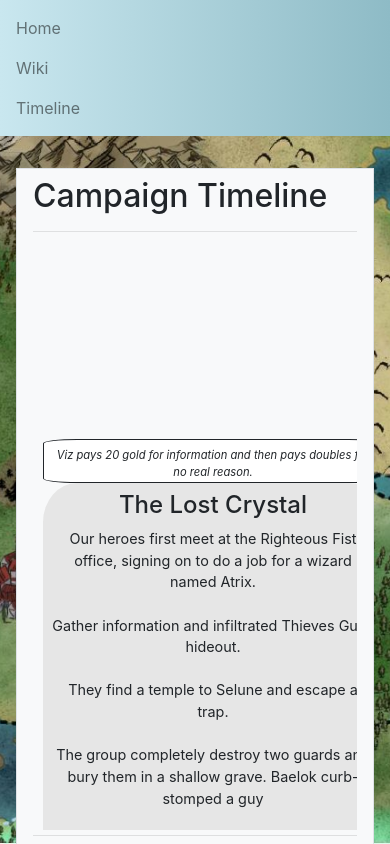
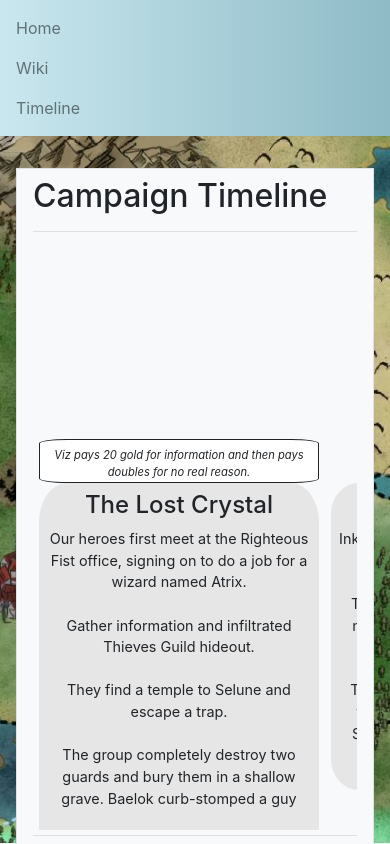
Before and after one commit to jonesec2/Decent_Humanoids, a React (Create React App) app: page /timeline in a window 390 px wide. Shown: the top 844 px of the page. Built offline with nearby package versions, Linux system fonts and the light colour scheme.

Commit message:
under 420 styling

```diff
--- a/src/pages/Home.css
+++ b/src/pages/Home.css
@@ -359,8 +359,8 @@
       /* bottom: -600px; */
       width: 340px;
       bottom: 0;
-      margin-left: 10px!important;
-      margin-right: 10px!important;
+      margin-left: 6px!important;
+      margin-right: 6px!important;
       font-size: 0.9rem;
    }
 
@@ -375,6 +375,73 @@
    .topBlurb {
       min-width: 200px;
       max-width: 340px;
+      max-height: 44px;
+      min-height: 44px;
+      padding: 0.4rem;
+      font-size: 0.7rem;
+
+   }
+
+   .mainInfo {
+      min-height: 280px;
+      max-height: 400px;
+      padding-top: 0.5rem;
+      padding-bottom: 0.5rem;
+   }
+
+   .dot {
+      margin-left: 46.3%;
+      margin-bottom: -17.5rem;
+   }
+
+   .line {
+      margin-bottom: -16.8rem;
+   }
+
+   .sessionNumber {
+      margin-left: 27.9%;
+      margin-bottom: -22rem;
+   }
+
+   .days {
+      margin-left: 27.9%;
+      bottom: -23.8rem;
+   }
+
+   .timeline {
+      min-height: 582px;
+      max-height: 582px;
+   }
+
+   .hrTime {
+      margin-top: 5px;
+   }
+
+}
+
+@media (max-width: 420px) {
+
+   .timelineContainer {
+      position: relative;
+      /* bottom: -600px; */
+      width: 280px;
+      bottom: 0;
+      margin-left: 6px!important;
+      margin-right: 6px!important;
+      font-size: 0.9rem;
+   }
+
+   h3 {
+      font-size: 1.5rem;
+   }
+
+   .noBlurb {
+      height: 44px;
+   }
+
+   .topBlurb {
+      min-width: 200px;
+      max-width: 280px;
       max-height: 44px;
       min-height: 44px;
       padding: 0.4rem;
```
